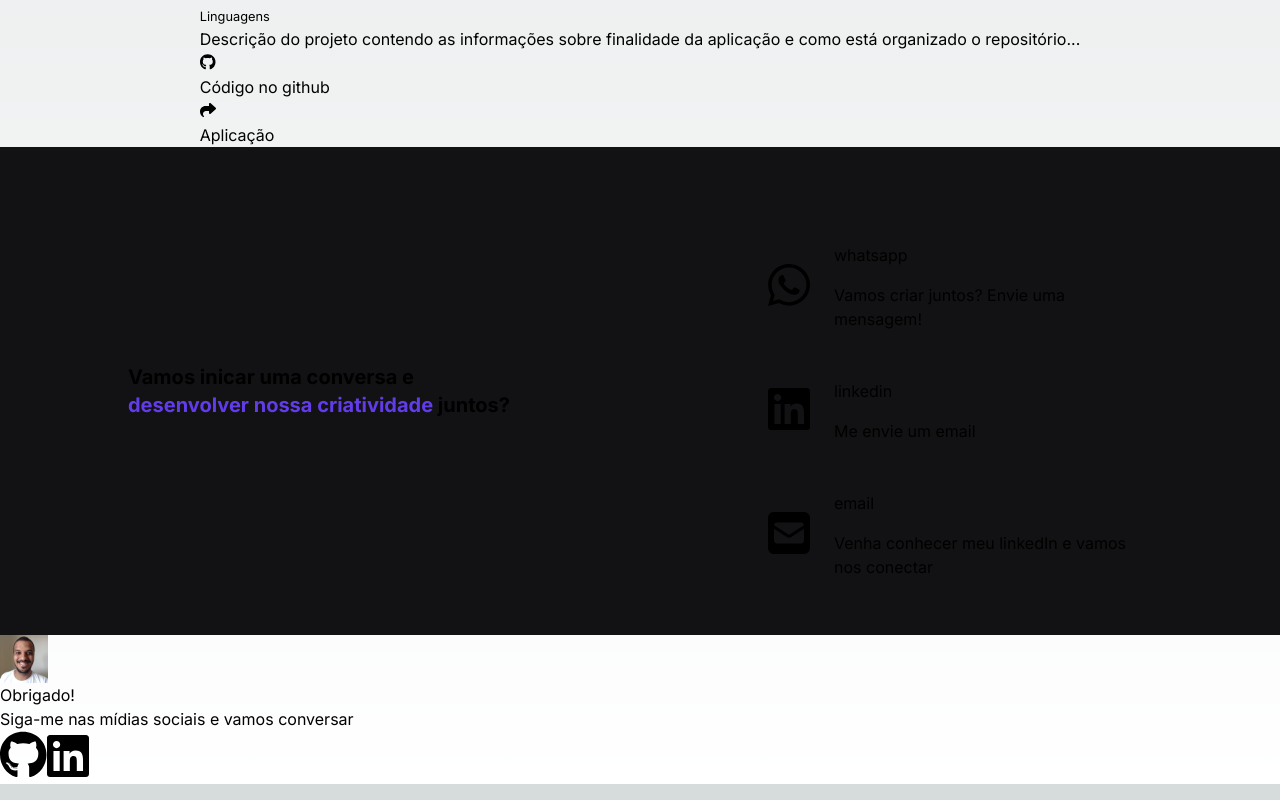
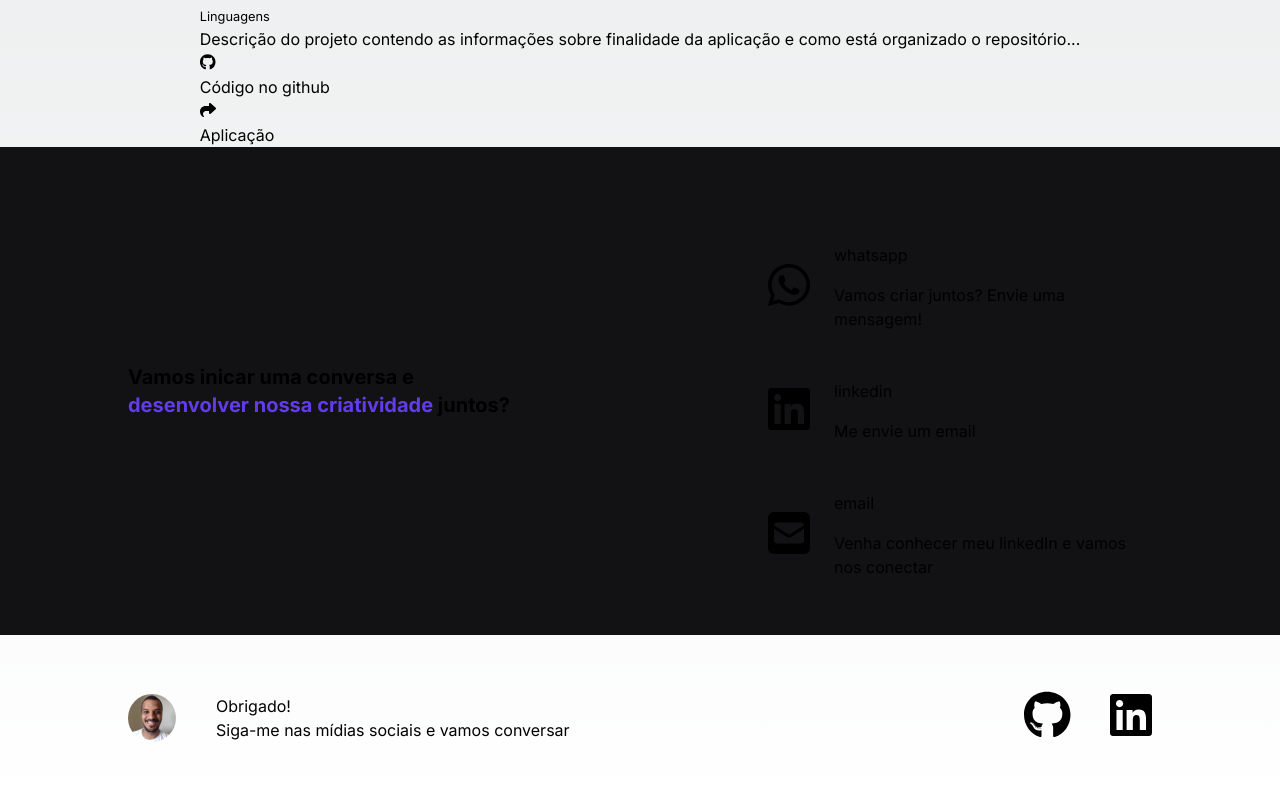
Before and after one commit to SilasRFerreira/meu_portfolio, a Next.js app: page / in a window 1280 px wide. Shown: the part 1133-1933 px from the top of the page. Built offline with nearby package versions, Linux system fonts and the light colour scheme.

Commit message:
style: added styles to footer as dictated by figma model

```diff
--- a/src/components/Footer/index.tsx
+++ b/src/components/Footer/index.tsx
@@ -5,17 +5,23 @@ import { faGithub, faLinkedin } from "@fortawesome/free-brands-svg-icons"
 
 const Footer = () => {
     return(
-        <footer>
-            <div>
-                <Image src={profile} alt={"Foto de perfil"} className="h-12 w-12"/>
-                <div>
-                    <h3>Obrigado!</h3>
-                    <p>Siga-me nas mídias sociais e vamos conversar</p>
+        <footer className="w-full flex items-center justify-center">
+            <div className="my-14 w-11/12 lg:w-4/5 flex flex-wrap justify-between max-sm:justify-center gap-8">
+                <div className="flex flex-wrap justify-center items-center space-x-4 max-w-lg gap-6">
+                    <Image src={profile} alt={"Foto de perfil"} className="h-12 w-12 rounded-full"/>
+                    <div className="max-sm:text-center">
+                        <h3>Obrigado!</h3>
+                        <p>Siga-me nas mídias sociais e vamos conversar</p>
+                    </div>
                 </div>
-            </div>
-            <div>
-                <FontAwesomeIcon icon={faGithub} size="sm" className="h-12"/>
-                <FontAwesomeIcon icon={faLinkedin} className="h-12" />
+                <div className="flex space-x-8 w-32 justify-between">
+                    <a href="https://github.com/SilasRFerreira" target="_blank">
+                        <FontAwesomeIcon icon={faGithub} size="sm" className="h-12 hover:h-14"/>
+                    </a>
+                    <a href="https://www.linkedin.com/in/silas-ferreira-1b4552101/" target="_blank">
+                        <FontAwesomeIcon icon={faLinkedin} className="h-12 hover:h-14"/>
+                    </a>
+                </div>
             </div>
         </footer>
     )
```
